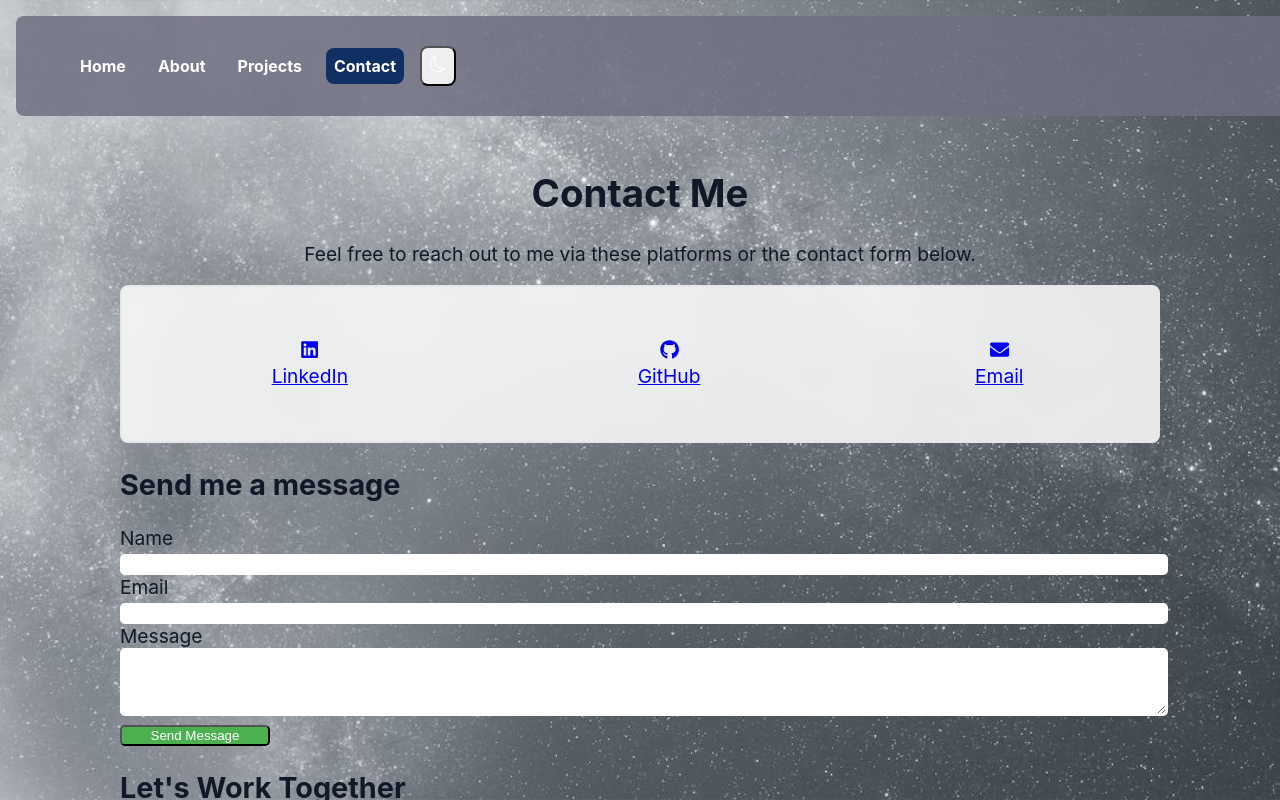
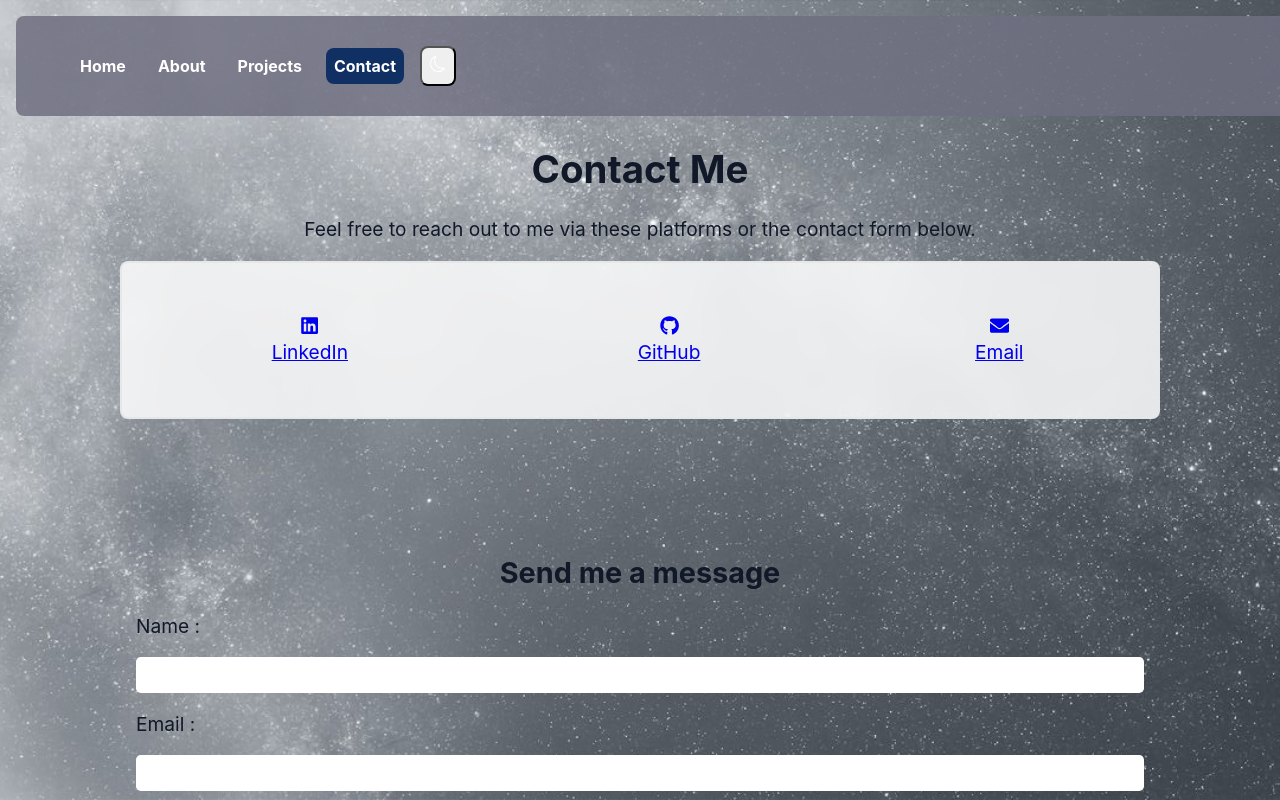
Before and after one commit to ICT-Courses/ict2233-ca-02-CManchi-1211, a React (Vite) app: page /contact in a window 1280 px wide. Shown: the top 800 px of the page. Built offline with nearby package versions, Linux system fonts and the light colour scheme.

Commit message:
Replace dark theme's background image.

```diff
--- a/src/App.css
+++ b/src/App.css
@@ -37,6 +37,7 @@
   color: rgb(118, 107, 157)
 }
 
+/*Navbar css styles*/
 .nav-ul{
   display: flex;
 }
@@ -54,10 +55,30 @@
   border-radius: 0.5rem;
 }
 
+/*Table border radius*/
 .b-radius{
   border-radius: 0.5rem;
 }
 
+/*Text Box border radius*/
 .t-radius{
-  border-radius: 0.3rem
+  border-radius: 0.3rem;
 }
+
+
+/*Text Box height and width*/
+.t-wi-he{
+    height: 30px;
+    width: 1000px
+}
+
+/*Text area height and width*/
+.ta-wi-he{
+    width: 1000px
+}
+
+/*Button's corner radius and align*/
+.b-ra-al{
+    border-radius: 0.5rem;
+    align-items: center;
+}
--- a/src/Pages/Contact.jsx
+++ b/src/Pages/Contact.jsx
@@ -112,57 +112,63 @@ const Contact = () => {
         </div>
 
         {/* Contact Form Column */}
-        <div className="p-6 b-radius slide-in">
+        <div className="p-6 b-radius slide-in page-container justify-center">
           <h2 className="text-2xl font-semibold text-black dark:text-white mb-4 text-left">Send me a message</h2>
           <form onSubmit={handleSubmit} className="space-y-4 text-left flex-1">
             <div>
               <label htmlFor="name" className="block text-sm font-medium text-gray-700 dark:text-gray-200 mb-1">
-                Name
+                Name :
               </label>
+              <p></p>
               <input
                 type="text"
                 id="name"
                 name="name"
                 value={formData.name}
                 onChange={handleChange}
-                className={`w-full px-4 py-4 t-radius bg-gray-100 dark:bg-gray-700 text-black dark:text-white border-2 focus:outline-none focus:ring-2 ${errors.name ? 'border-red-500' : 'border-transparent'}`}
+                className={`w-full px-4 py-4 t-radius t-wi-he bg-gray-100 dark:bg-gray-700 text-black dark:text-white border-2 focus:outline-none focus:ring-2 ${errors.name ? 'border-red-500' : 'border-transparent'}`}
               />
+              <p></p>
               {errors.name && <p className="text-red-500 text-sm mt-1">{errors.name}</p>}
             </div>
 
             <div>
               <label htmlFor="email" className="block text-sm font-medium text-gray-700 dark:text-gray-200 mb-1">
-                Email
+                Email :
               </label>
+              <p></p>
               <input
                 type="email"
                 id="email"
                 name="email"
                 value={formData.email}
                 onChange={handleChange}
-                className={`w-full px-4 py-2 t-radius bg-gray-100 dark:bg-gray-700 text-black dark:text-white border-2 focus:outline-none focus:ring-2 ${errors.email ? 'border-red-500' : 'border-transparent'}`}
+                className={`w-full px-4 py-2 t-radius t-wi-he bg-gray-100 dark:bg-gray-700 text-black dark:text-white border-2 focus:outline-none focus:ring-2 ${errors.email ? 'border-red-500' : 'border-transparent'}`}
               />
+              <p></p>
               {errors.email && <p className="text-red-500 text-sm mt-1">{errors.email}</p>}
             </div>
 
             <div>
               <label htmlFor="message" className="block text-sm font-medium text-gray-700 dark:text-gray-200 mb-1">
-                Message
+                Message :
               </label>
+              <p></p>
               <textarea
                 id="message"
                 name="message"
                 value={formData.message}
                 onChange={handleChange}
                 rows="4"
-                className={`w-full px-4 py-2 t-radius bg-gray-100 dark:bg-gray-700 text-black dark:text-white border-2 focus:outline-none focus:ring-2 ${errors.message ? 'border-red-500' : 'border-transparent'}`}
+                className={`w-full px-4 py-2 t-radius ta-wi-he bg-gray-100 dark:bg-gray-700 text-black dark:text-white border-2 focus:outline-none focus:ring-2 ${errors.message ? 'border-red-500' : 'border-transparent'}`}
               ></textarea>
+              <p></p>
               {errors.message && <p className="text-red-500 text-sm mt-1">{errors.message}</p>}
             </div>
 
             <button
               type="submit"
-              className={` themed-button py-2 px-8 t-radius font-bold text-white transition-all duration-300 ${status === 'submitting' ? 'bg-gray-500 cursor-not-allowed' : 'bg-blue-600 hover:bg-blue-700'}`}
+              className={` themed-button justify-center py-2 px-8 b-ra-al font-bold text-white transition-all duration-300 ${status === 'submitting' ? 'bg-gray-500 cursor-not-allowed' : 'bg-blue-600 hover:bg-blue-700'}`}
               disabled={status === 'submitting'}
             >
               {status === 'submitting' ? 'Sending...' : 'Send Message'}
@@ -179,7 +185,7 @@ const Contact = () => {
       </div>
 
       {/* Additional Contact Info */}
-      <div className="mt-12 p-6 rounded-2xl slide-in">
+      <div className="mt-12 p-6 rounded-2xl slide-in page-container">
         <h2 className="text-2xl font-semibold text-black dark:text-white mb-4">Let's Work Together</h2>
         <p className="text-gray-700 dark:text-gray-200 max-w-2xl mx-auto">
           I'm always interested in new opportunities and collaborations. Whether you have a project idea,
--- a/src/Pages/Home.jsx
+++ b/src/Pages/Home.jsx
@@ -1,7 +1,9 @@
 import React from 'react';
-
+import { useNavigate } from 'react-router-dom';
 
 const Home = () => {
+  const navigate = useNavigate();
+
   return (
     <div className="page-container flex items-center justify-center text-center">
       <div className="space-y-4">
@@ -16,12 +18,12 @@ const Home = () => {
           I am continuously expanding my knowledge by exploring new concepts and technologies to create innovative digital experiences.
         </p>
         <div className="mt-8 fade-in">
-          <a
-            href="/projects"
-            className="inline-block px-6 py-3 bg-blue-600 text-white font-semibold rounded-lg shadow-md hover:bg-blue-700 transition duration-300"
+          <button
+            onClick={() => navigate('/about')}
+            className="themed-button b-ra-al"
           >
             View My Work
-          </a>
+          </button>
           <p></p>
           <p></p>
 
@@ -33,8 +35,6 @@ const Home = () => {
               className="w-5 h-5 rounded-full object-cover border-0 border-blue-200 shadow-lg hover:scale-105 transition-transform duration-300"
             />
           </div>
-
-
         </div>
       </div>
     </div>
--- a/src/index.css
+++ b/src/index.css
@@ -12,7 +12,7 @@
     --card-border: #E5E7EB; /* Light theme card border */
     --nav-bg: rgba(111, 111, 129, 0.85); /* Light theme navbar background */
     --nav-text: #2d3c5a; /* Light theme navbar text color */
-    --button-bg-light: #4CAF50; /* Light theme button background */
+    --button-bg-light: #103064; /* Light theme button background */
     --button-text-light: #FFFFFF; /* Light theme button text */
   }
 
@@ -24,7 +24,7 @@
     --card-border: #1F2937; /* Dark theme card border */
     --nav-bg: rgba(17, 24, 39, 0.85); /* Dark theme navbar background */
     --nav-text: #F9FAFB; /* Dark theme navbar text color */
-    --button-bg-dark: #FF69B4; /* Dark theme button background */
+    --button-bg-dark: #355f91; /* Dark theme button background */
     --button-text-dark: #FFFFFF; /* Dark theme button text */
   }
 
@@ -78,6 +78,7 @@
     color: var(--button-text-light);
     transition: all 0.3s ease;
     width: 150px;
+    height: 50px;
 }
 
 .themed-button:hover {
```
Also changed, not shown: public/Images/Galaxy (1).jpg. Lines whose indentation alone changed are shown as unchanged.
